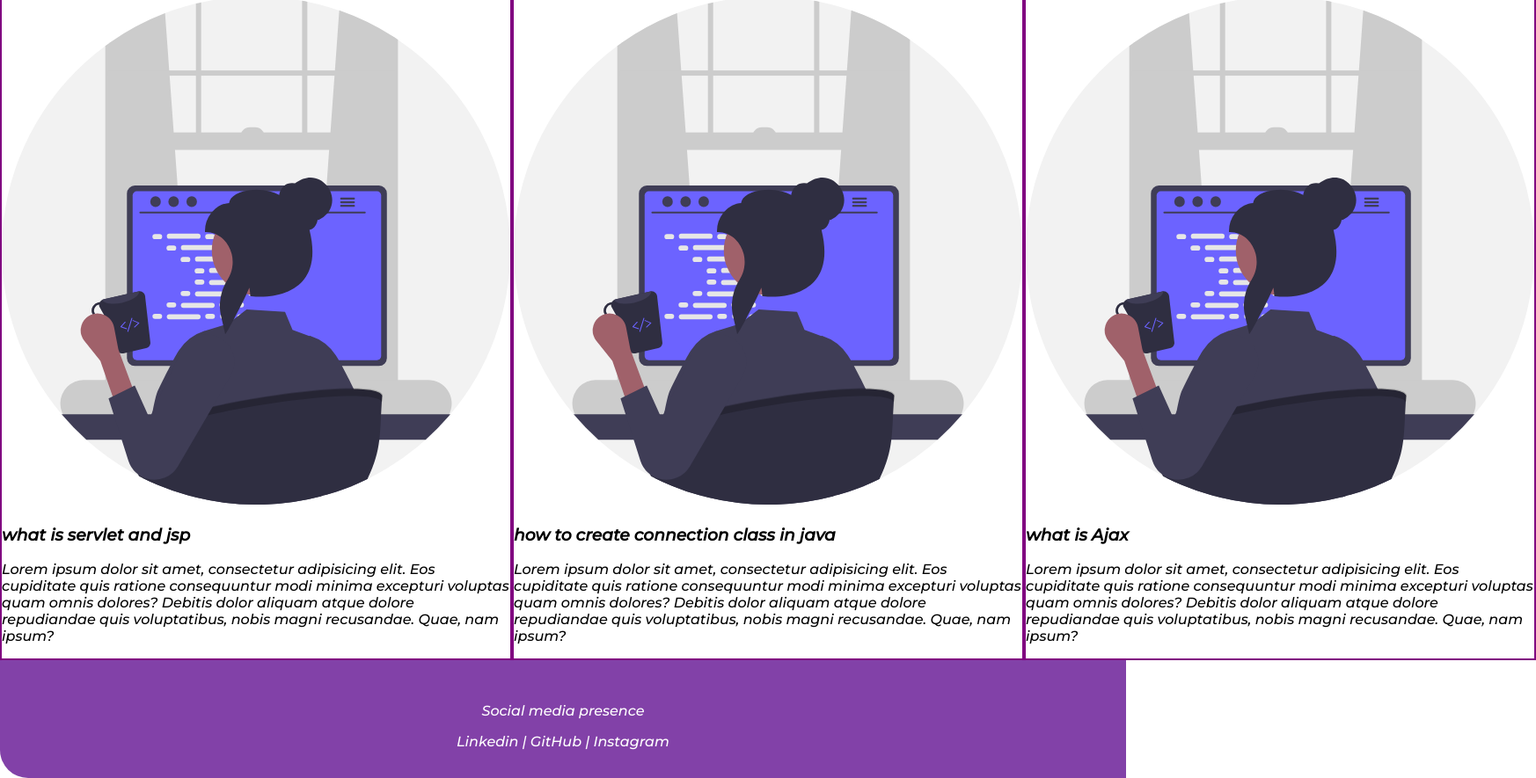
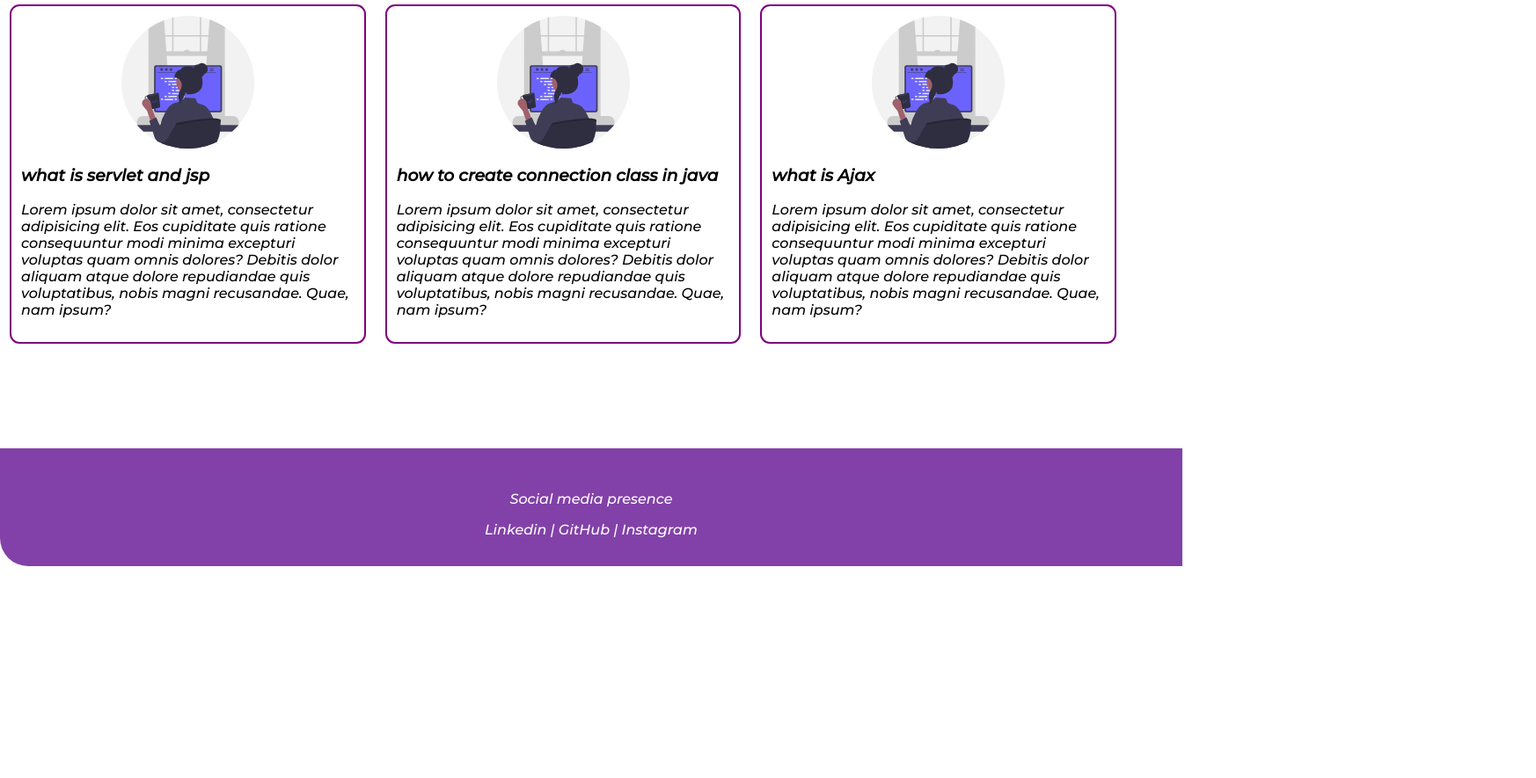
Before and after one commit to mangala-sharma/myportfolio, a plain HTML site: page blogs.html in a window 1280 px wide. Shown: the part 156-1041 px from the top of the page at 88% size, 1746 px wide, since content can reach past the window. After the commit the page ends 800 px from the top, so only its background shows below. Drawn offline with Linux system fonts and the light colour scheme.

Commit message:
style:height change
footer height changed

```diff
--- a/blogs.html
+++ b/blogs.html
@@ -39,7 +39,7 @@
         </div>
     </div>
 
-        <footer>
+        <footer class="footer-height">
             <p>Social media presence</p>
             <span><a href="https://www.linkedin.com/in/mangala-sharma-2757ab201/">Linkedin</a> | <a href="https://github.com/mangala-sharma">GitHub</a> | <a href="https://www.instagram.com/mangalasharma_/">Instagram</a>
             </span>
--- a/responsive.css
+++ b/responsive.css
@@ -21,3 +21,8 @@
     padding: 1rem;
     text-align:center;
 }
+
+/* project file */
+.proj{
+    padding:17px 35px;
+}
--- a/style.css
+++ b/style.css
@@ -105,6 +105,7 @@ footer{
     color:white;
     padding:2rem;
     border-bottom-left-radius: 2rem;
+
 }
 
 footer span a{
@@ -122,7 +123,7 @@ footer span a{
     text-align:center;
 }
 .proj {
-    padding:17px 92px;
+    padding:17px 46px;
 }
 .proj li{
     list-style: number;
@@ -140,11 +141,20 @@ hr{
 
 .blog-container .items {
     border: 2px solid purple;
-
+    border-radius: 11px;
+   margin:11px;
+   padding:11px;
 }
 
-.blog-contaainer .items img{
+.blog-container .items img{
     display:block;
-    width: 30%;
-    height: 20px;
+    width: 257px;
+    height: 151px;
+    margin: auto;
 }
+
+.footer-height{
+    position: absolute;
+    bottom: 0px;
+    width: 100%;
+}
```
Also changed, not shown: about.html (+4 -4 lines), index.html (+1 -1 lines).
